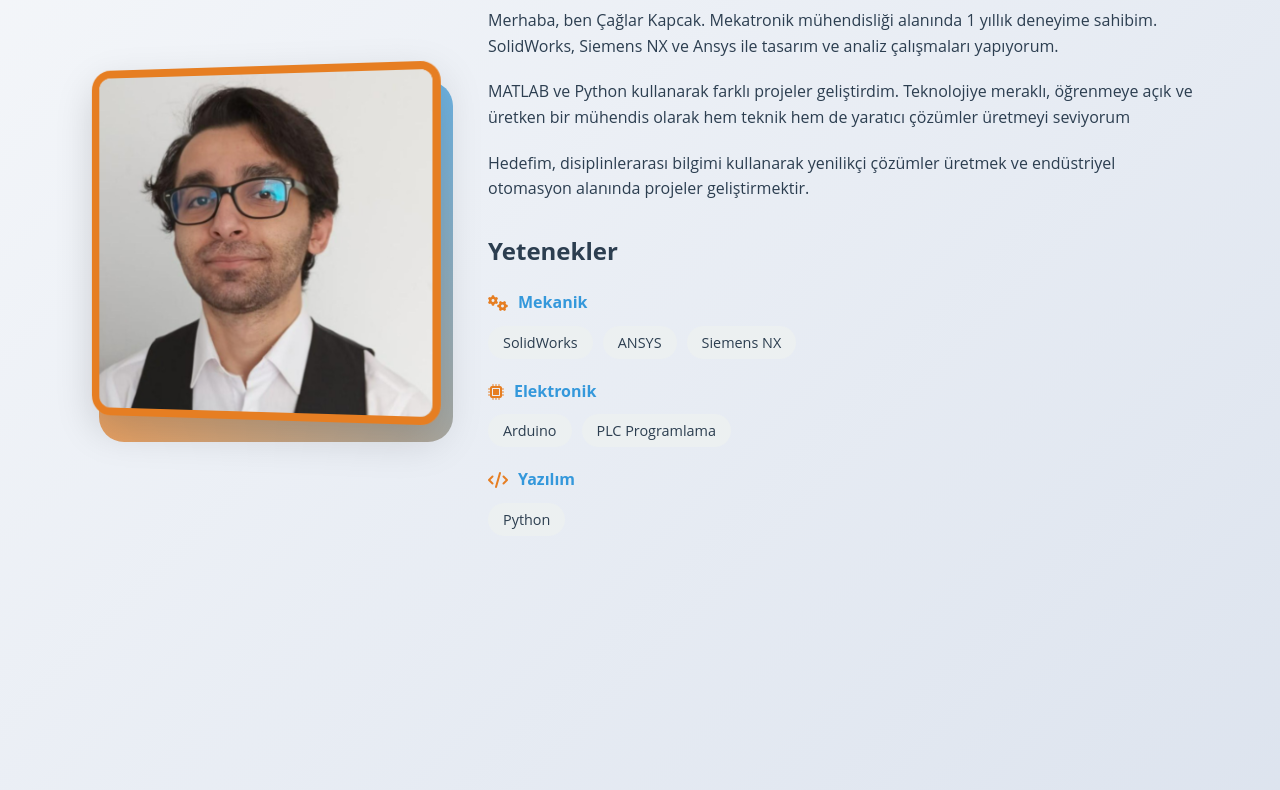
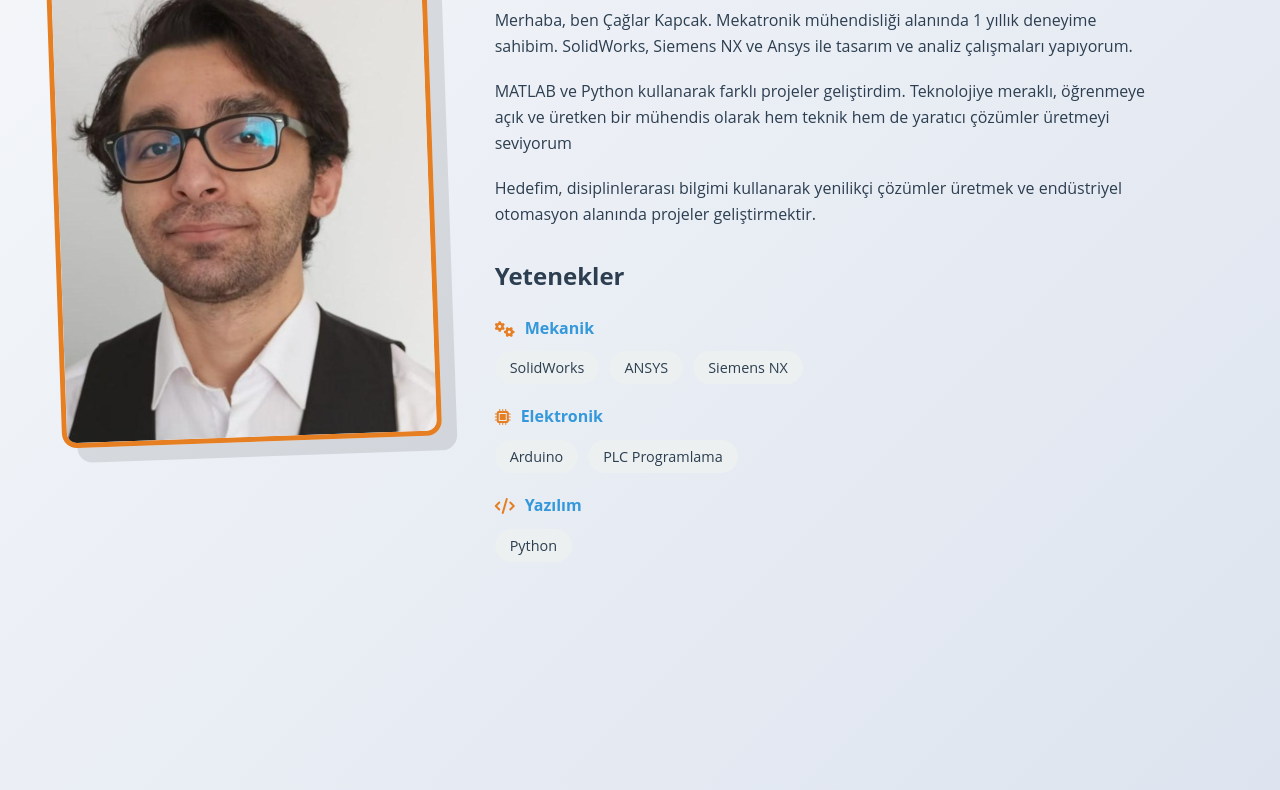
Before and after one commit to CaglarKapcak/caglarkapcak.github.io, a plain HTML site: page index.html in a window 1280 px wide. Shown: the part 183-973 px from the top of the page. Drawn offline with Linux system fonts and the light colour scheme; no server answers.

Commit message:
Update style.css

```diff
--- a/assets/css/style.css
+++ b/assets/css/style.css
@@ -137,45 +137,50 @@ nav {
 .about-content {
   display: grid;
   grid-template-columns: 1fr 2fr;
-  gap: 50px;
-  align-items: center;
+  gap: 60px; /* Yazıyla arasındaki boşluğu artırdık */
+  align-items: start;
 }
 
 .about-image {
   position: relative;
-  z-index: 1;
+  margin-left: -30px; /* Sola doğru kaydırma */
+  margin-top: 30px;
 }
 
 .about-image img {
   width: 100%;
-  max-width: 400px; /* Büyük boyut */
+  max-width: 380px; /* Boyutu büyüttük */
   height: auto;
-  border-radius: 20px;
-  border: 8px solid var(--accent-color);
-  box-shadow: 0 15px 40px rgba(0,0,0,0.15);
-  transform: perspective(1000px) rotateY(-10deg); /* 3D efekti */
-  transition: all 0.5s cubic-bezier(0.175, 0.885, 0.32, 1.275);
+  border-radius: 15px;
+  border: 5px solid var(--accent-color);
+  box-shadow: 15px 15px 0 rgba(0,0,0,0.1); /* Sağ alt gölge */
+  transform: rotate(-2deg);
+  transition: transform 0.3s ease;
   object-fit: cover;
-  aspect-ratio: 1/1; /* Kare format */
+  aspect-ratio: 4/5; /* Dikey dikdörtgen format */
 }
 
 .about-image img:hover {
-  transform: perspective(1000px) rotateY(0deg) scale(1.05);
-  box-shadow: 0 20px 50px rgba(0,0,0,0.2);
+  transform: rotate(0deg);
 }
 
-/* Arka plan efekti */
-.about-image::before {
-  content: '';
-  position: absolute;
-  width: 100%;
-  height: 100%;
-  background: linear-gradient(45deg, var(--accent-color), var(--secondary-color));
-  top: 15px;
-  left: 15px;
-  z-index: -1;
-  border-radius: 25px;
-  opacity: 0.7;
+/* Yazı alanını rahatlatma */
+.about-text {
+  padding-right: 40px;
+}
+
+@media (max-width: 768px) {
+  .about-content {
+    grid-template-columns: 1fr;
+    gap: 30px;
+  }
+  .about-image {
+    margin: 0 auto 30px;
+    max-width: 300px;
+  }
+  .about-text {
+    padding-right: 0;
+  }
 }
 
 
```
